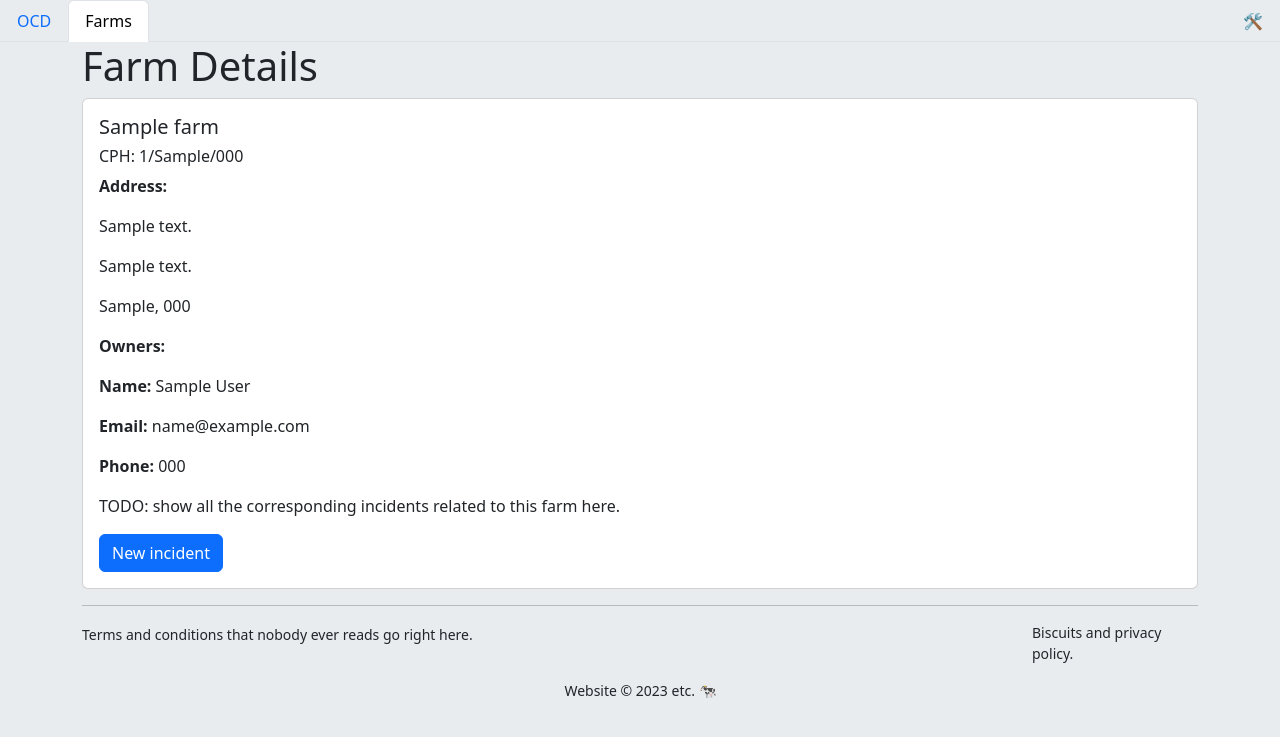
After one commit to AlexMakesSoftware/OddCow, a Django app: template farms/templates/farms/farm.html in a window 1280 px wide. The commit adds this page. Shown: the top 737 px of the page. Run offline with Django 4.2, Linux system fonts and the light colour scheme; the template is opened without the code that fills it: values that come from a table or form of the project are taken from there, others are empty; tables that the repository leaves empty hold one stand-in row (values such as "Sample post"); some libraries are stand-ins or nearby versions.

Commit message:
add an individual farm view

```diff
--- /dev/null
+++ b/farms/templates/farms/farm.html
@@ -0,0 +1,38 @@
+{% extends 'base.html' %}
+
+{% load copy_params %}
+
+{% block title %}Locate Farm{% endblock %}
+
+{% block farms_active %}
+    active
+{% endblock %}
+
+{% block content %}
+    <div class="container">
+        <h1>Farm Details</h1>
+        <div class="card">
+            <div class="card-body">
+                <h5 class="card-title">{{ farm.farm_name }}</h5>
+                <h6 class="card-text .card-subtitle">CPH: {{ farm.cph_to_str }}</h6>
+                <p class="card-text"><strong>Address:</strong></p>
+                <p class="card-text">{{ farm.address_line1 }}</p>
+                {% if farm.address_line2 %}
+                <p class="card-text">{{ farm.address_line2 }}</p>
+                {% endif %}
+                <p class="card-text">{{ farm.city }}, {{ farm.postcode }}</p>
+
+                <p class="card-text"><strong>Owners:</strong></p>
+
+                <p><strong>Name:</strong> {{ farm.owner.first_name }} {{ farm.owner.last_name }}</p>
+                <p><strong>Email:</strong> {{ farm.owner.email }}</p>
+                <p><strong>Phone:</strong> {{ farm.owner.phone }}</p>
+
+                <p>TODO: show all the corresponding incidents related to this farm here.</p>
+
+                <a href="#" class="btn btn-primary">New incident</a>
+            </div>
+        </div>
+
+    </div>
+{% endblock %}
--- a/farms/urls.py
+++ b/farms/urls.py
@@ -1,7 +1,10 @@
 from django.urls import path
+from .farm_view import FarmView
 from . import views
+
 
 urlpatterns = [
     path('', views.farms_index, name='index'),
     path('search/', views.farms_search, name='search_farm_records'),
+    path('<int:farm_id>/', FarmView.as_view(), name="farm_view")
 ]
```
Also changed, not shown: farms/farm_view.py (added, +12 -0 lines), farms/templates/farms/search_farms.html (+8 -6 lines).
